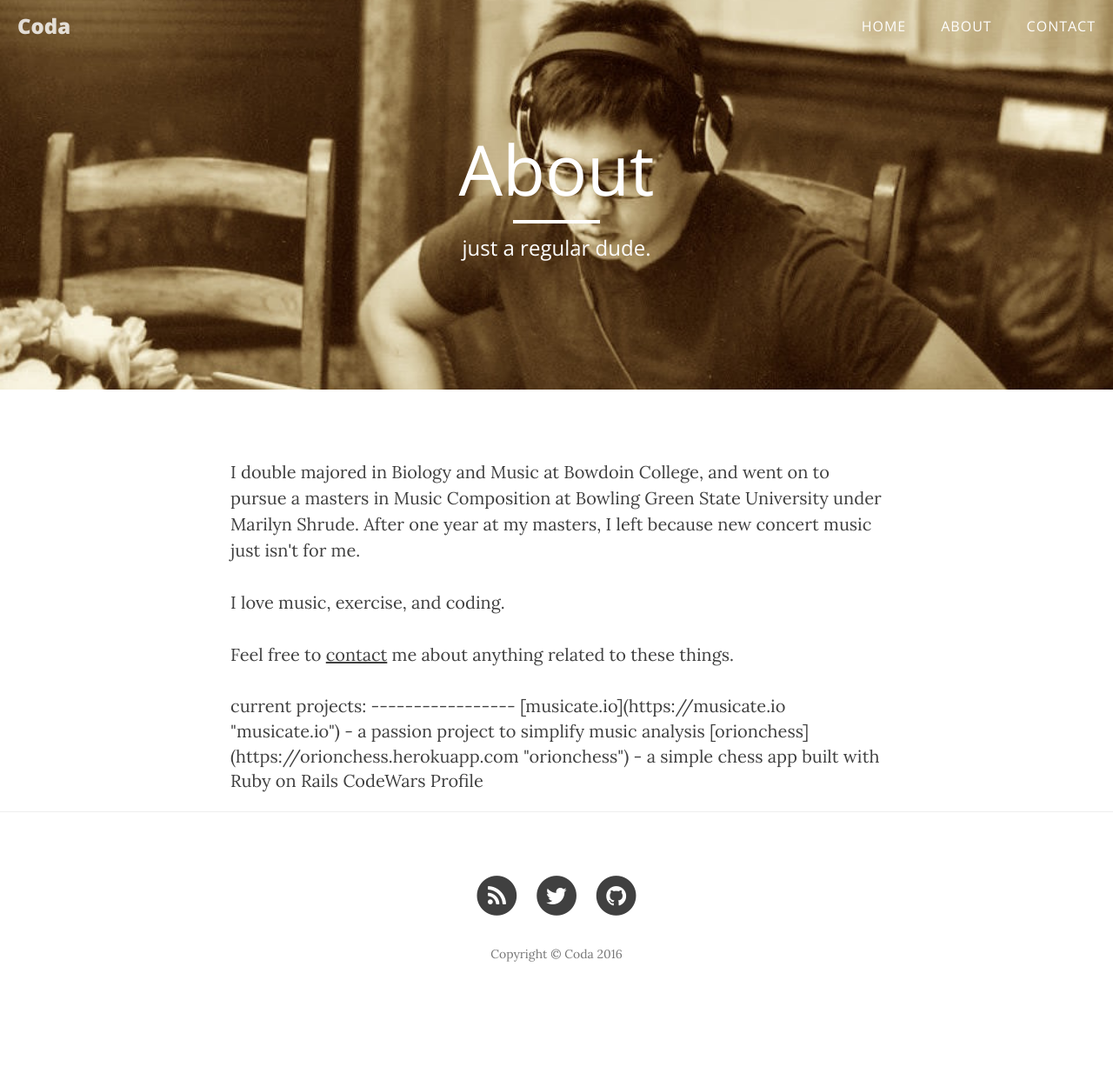
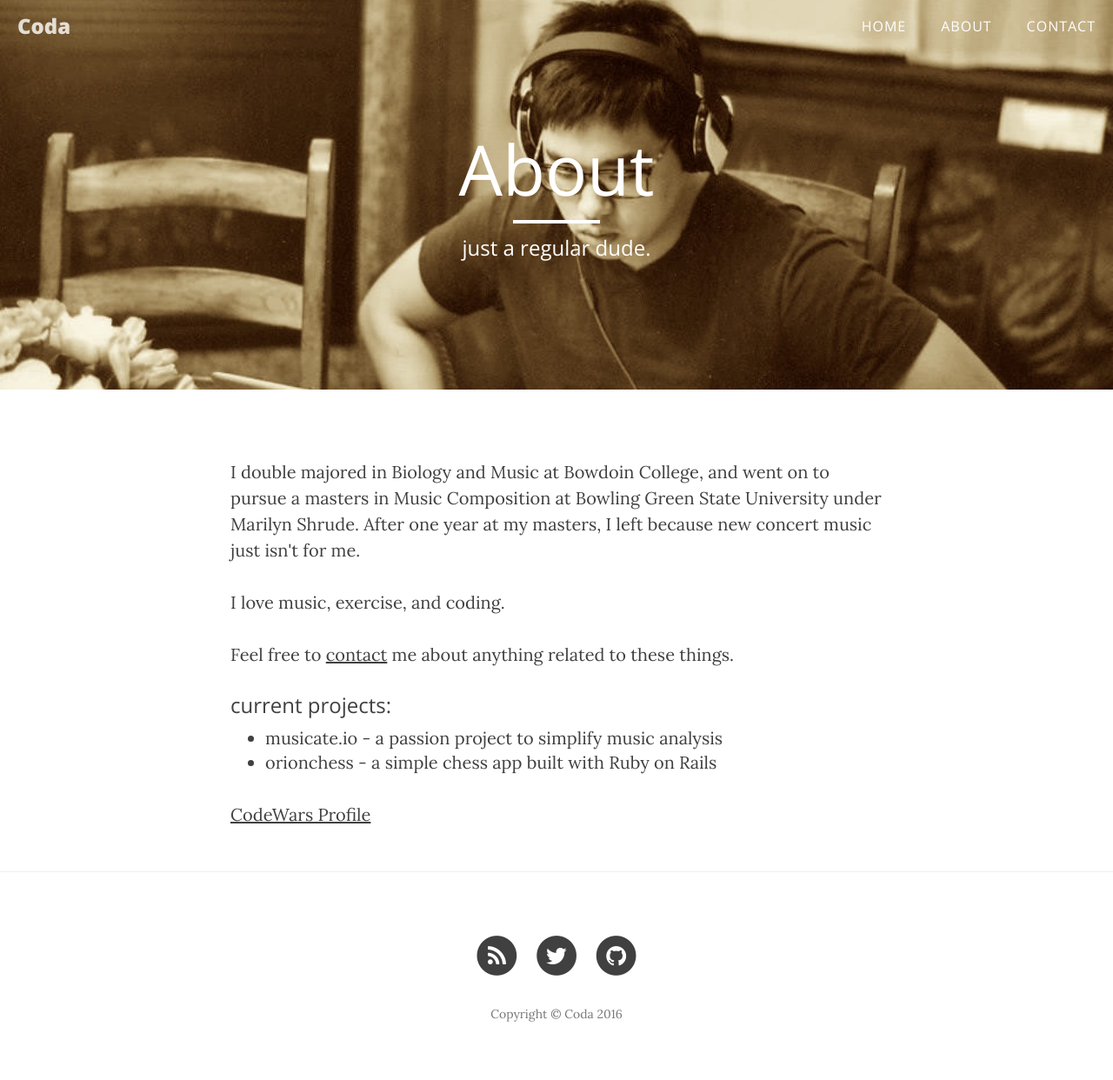
Before and after one commit to MrMonsk/Coda, a Jekyll site: the page built from about.html, in a window 1280 px wide. Shown: the whole page at 87% size. Built offline with Jekyll 4.4.1, drawn with Linux system fonts in a browser that asks for light colours; nearby versions of some CDN libraries; before the commit the page ends 1173 px from its top, so only the background shows below that.

Commit message:
learned to read file extensions

```diff
--- a/about.html
+++ b/about.html
@@ -11,10 +11,14 @@ header-img: "img/about-bg.jpg"
 
 <p>Feel free to <a href="../contact/index.html">contact</a> me about anything related to these things.</p>
 
-current projects:
------------------
+<p>
+  <h3>current projects:</h3>
+  <ul>
+    <li><a href="https://musicate.io">musicate.io</a> - a passion project to simplify music analysis</li>
+    <li><a href="https://orionchess.herokuapp.com">orionchess</a> - a simple chess app built with Ruby on Rails</li>
+  </ul>
+</p>
 
-[musicate.io](https://musicate.io "musicate.io") - a passion project to simplify music analysis
-[orionchess](https://orionchess.herokuapp.com "orionchess") - a simple chess app built with Ruby on Rails
-
-<a href="http://www.codewars.com/users/MrMonsk">CodeWars Profile</a>
+<p>
+  <a href="http://www.codewars.com/users/MrMonsk">CodeWars Profile</a>
+</p>
```
